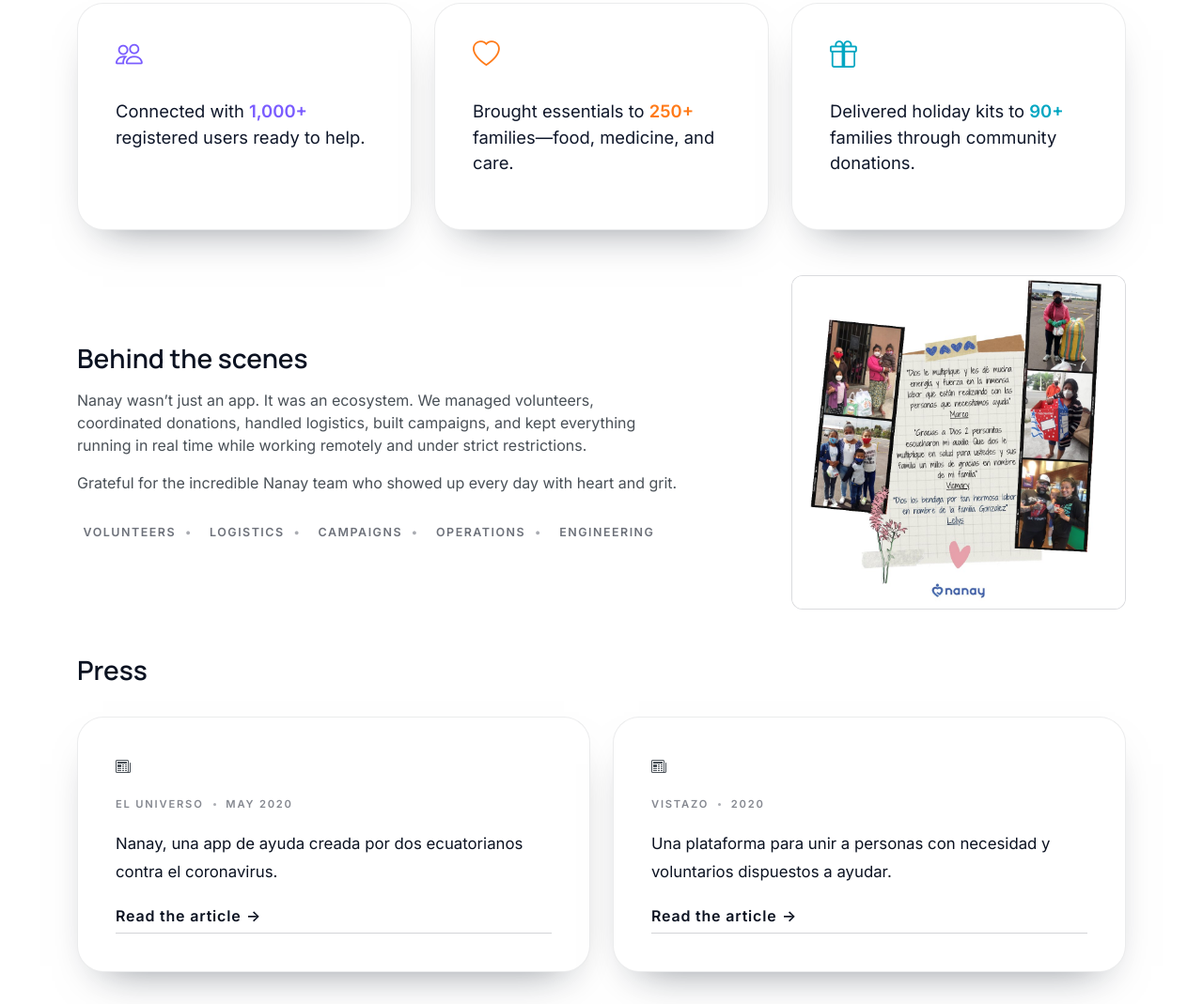
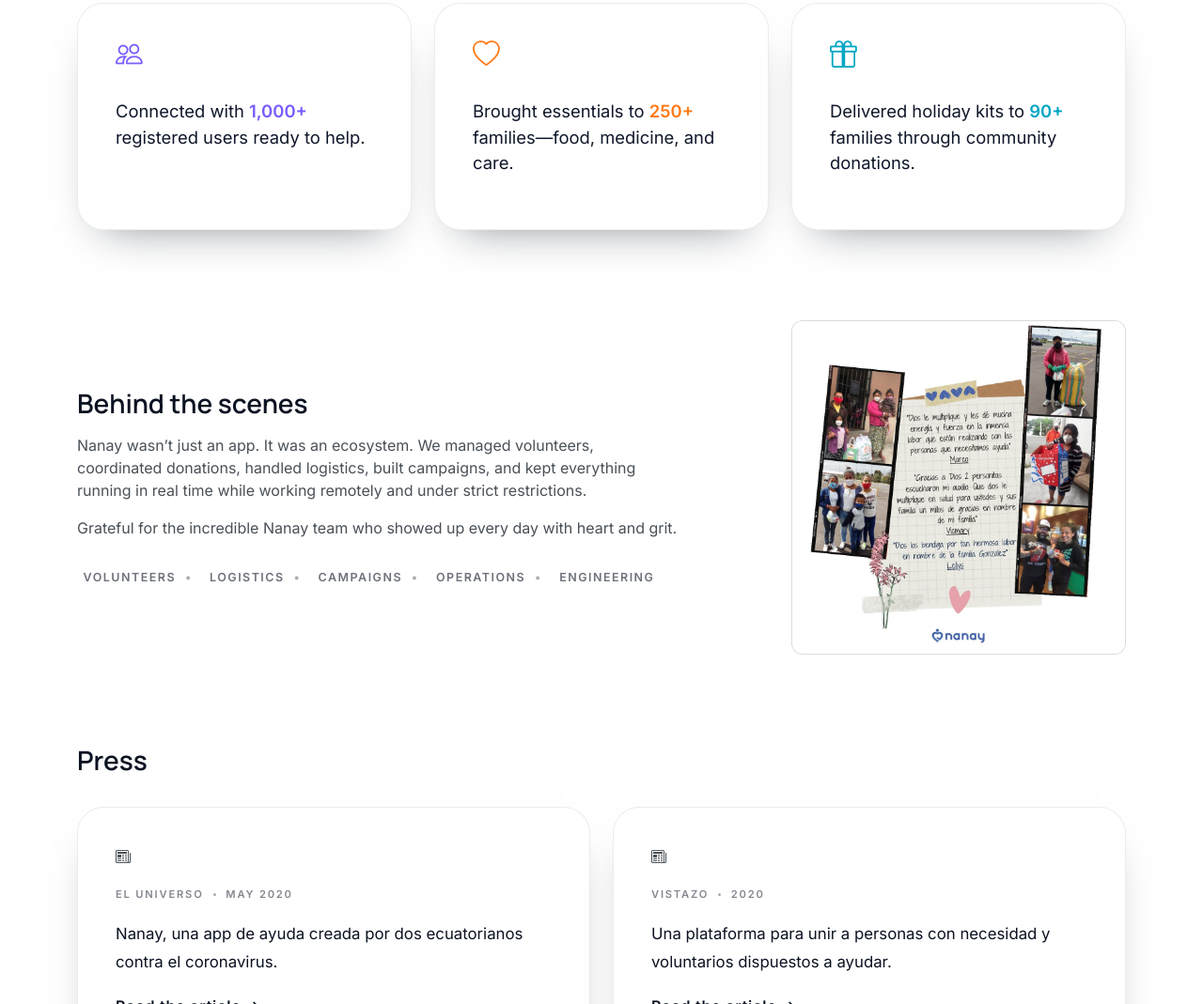
Before and after one commit to diegoalcocer/diegoalcocer.github.io, a plain HTML site: page index.html in a window 1280 px wide. Shown: the part 5214-6283 px from the top of the page at 94% size. Drawn offline with nearby package versions, Linux system fonts and the light colour scheme.

Commit message:
fix: add padding to section for improved spacing and layout

```diff
--- a/index.html
+++ b/index.html
@@ -1704,7 +1704,7 @@
         </div>
       </div>
 
-      <div class="mt-5" data-aos="fade-up" data-aos-delay="200">
+      <div class="mt-5 py-5" data-aos="fade-up" data-aos-delay="200">
         <div class="row g-4 align-items-center">
           <div class="col-lg-7">
             <h3 class="section-title mb-3">Behind the scenes</h3>
```
